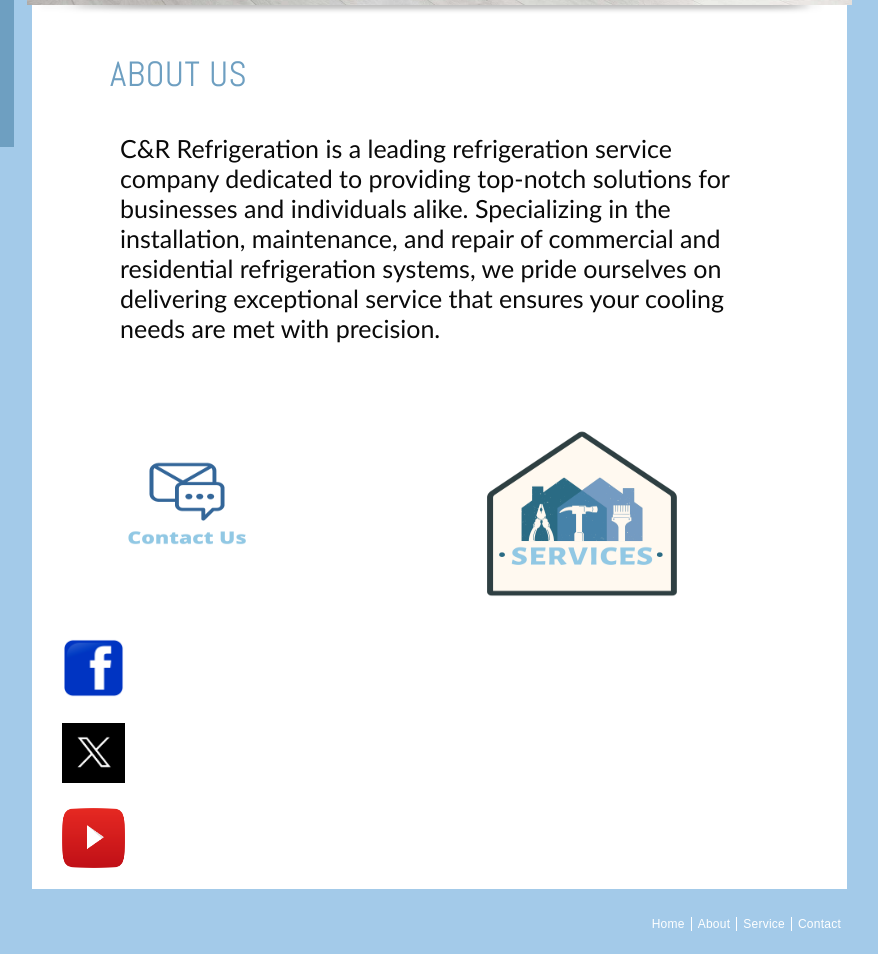
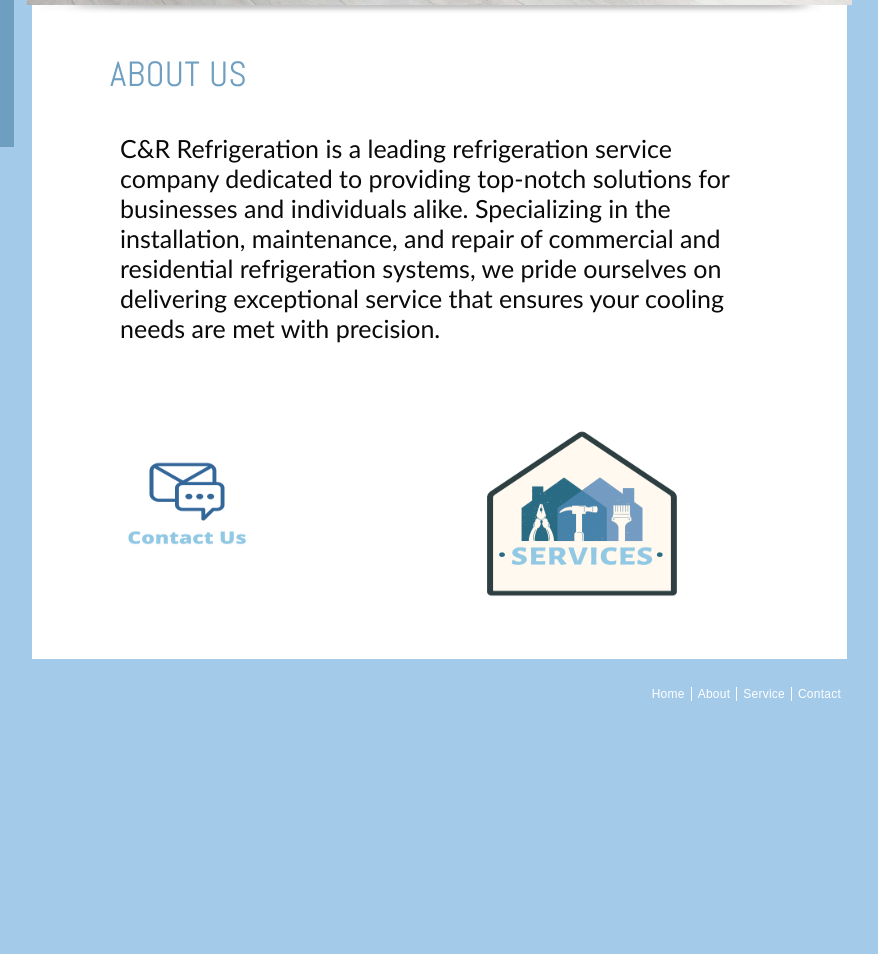
Before and after one commit to DiegoDPaulino/crr.d.github.io, a plain HTML site: page index.html in a window 1280 px wide. Shown: the part 579-1533 px from the top of the page, without its empty margins (268-1146 px from the left). After the commit the page ends 1440 px from the top, so only its background shows below. Drawn offline with Linux system fonts and the light colour scheme.

Commit message:
Update index.html

```diff
--- a/index.html
+++ b/index.html
@@ -59,23 +59,6 @@
 							</li>
 						</ul>
 
-							<ul>
-								<li>
-										<a href="https://www.youtube.com/channel/UCXDSUwBReINq_uLROCVGAXw"><img src="images/blog-thumb4.png" alt="" width="63" height="60"></a>
-								</li>
-							</ul>
-							<ul>
-								<li>
-
-										<a href="https://twitter.com/cra_Refrig"><img src="images/blog-thumb2.jpg" alt="" width="63" height="60"></a>
-
-
-								</li>
-							</ul>
-										<a href="https://www.youtube.com/channel/UCXDSUwBReINq_uLROCVGAXw"><img src="images/blog-thumb3.png" alt="" width="63" height="60"></a>
-								</li>
-							</ul>
-
 					</div>
 				</div>
 				<div class="footer">
```
